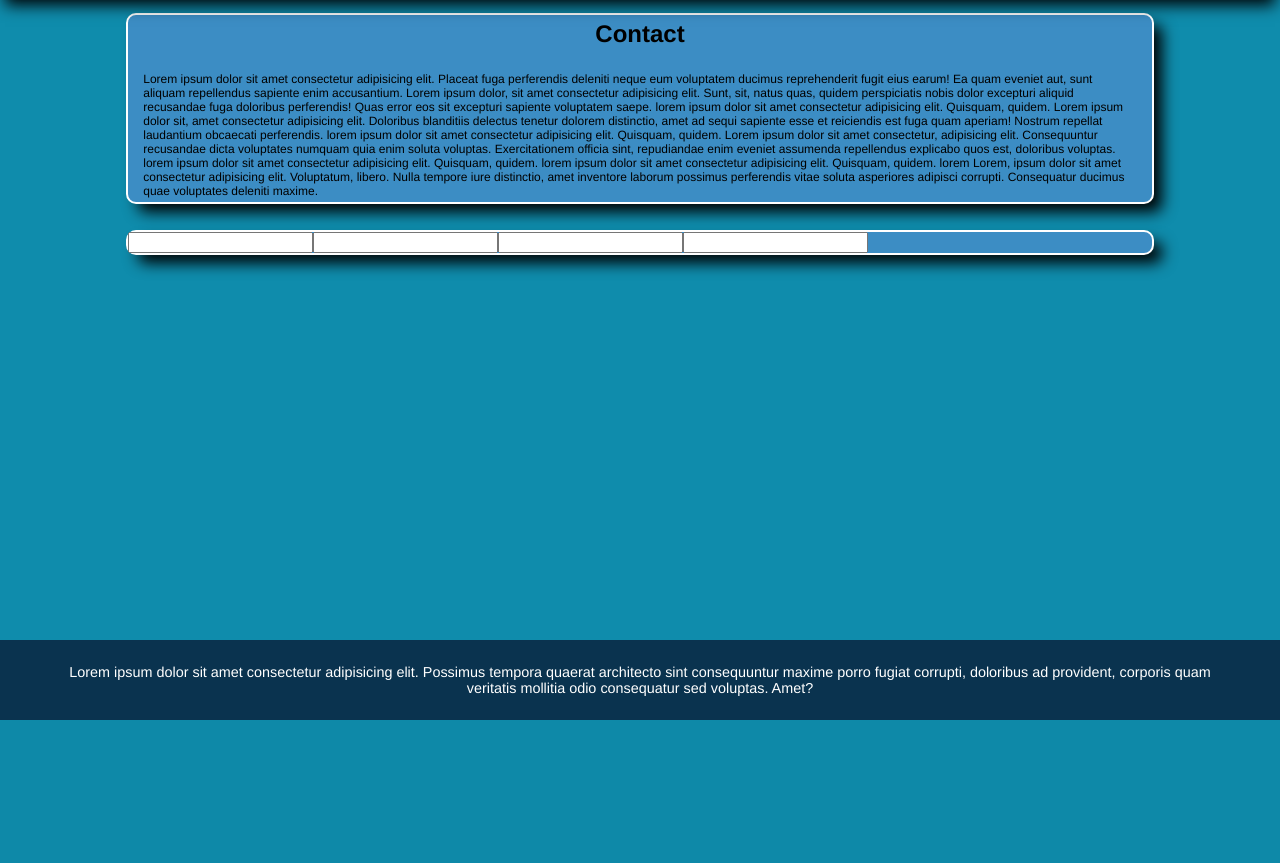
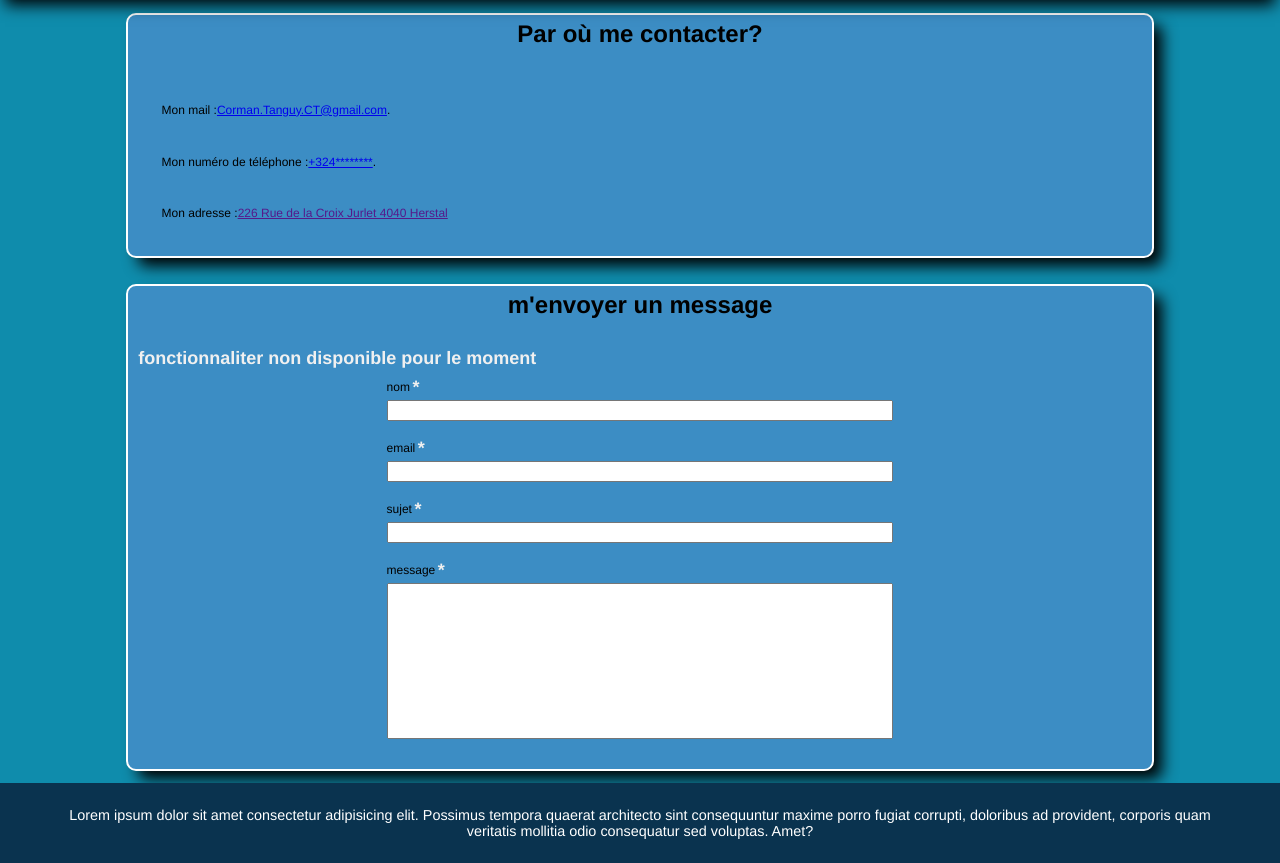
Before and after one commit to TanguyC0/portfolio, a PHP site: page /index.php?link=contact in a window 1280 px wide. Shown: the part 80-943 px from the top of the page. Before the commit the page ends 800 px from the top, so only its background shows below. Run offline with PHP 8.4, Linux system fonts and the light colour scheme.

Commit message:
update and complete contact page

```diff
--- a/style/main.css
+++ b/style/main.css
@@ -75,6 +75,16 @@ section.main
     color: #f0f0f0;
 }
 
+mark
+{
+    background-color: transparent;
+    color: #f0f0f0;
+    padding: 0.5%;
+    border-radius: 5px;
+    font-size: 1.5em;
+    font-weight: bold;
+}
+
 /* --------------------------------- footer --------------------------------- */
 footer
 {
--- a/style/mono.css
+++ b/style/mono.css
@@ -131,3 +131,30 @@ img.profil
     display: flex;
     max-width: 25%;
 }
+
+form
+{
+    display: flex;
+    flex-direction: column;
+    width: 100%;
+    min-width: 49%;
+    width: 50%;
+    margin: auto;
+
+    /* justify-content: flex-start; */
+}
+
+textarea
+{
+    resize: none;
+}
+
+label
+{
+    display: flex;
+    font-size: 1em;
+    margin-top: auto;
+    align-content: space-around;
+    flex-direction: row;
+    align-items: center;
+}
--- a/template/pages/contact.php
+++ b/template/pages/contact.php
@@ -1,6 +1,8 @@
 <?php
     $title = "contact";
     $specificCSS = '<link rel="stylesheet" href="./style/mono.css">';
+    $mail = "Corman.Tanguy.CT@gmail.com";
+    $phone = "+324********";
 ?>
 
 <?php
@@ -11,28 +13,27 @@
 <section class="mono">
     <article>
         <div>
-            <h1>Contact</h1>
-            <p>
-            Lorem ipsum dolor sit amet consectetur adipisicing elit. Placeat fuga perferendis deleniti neque eum voluptatem ducimus reprehenderit fugit eius earum! Ea quam eveniet aut, sunt aliquam repellendus sapiente enim accusantium.
-            Lorem ipsum dolor, sit amet consectetur adipisicing elit. Sunt, sit, natus quas, quidem perspiciatis nobis dolor excepturi aliquid recusandae fuga doloribus perferendis! Quas error eos sit excepturi sapiente voluptatem saepe.
-            lorem ipsum dolor sit amet consectetur adipisicing elit. Quisquam, quidem.
-            Lorem ipsum dolor sit, amet consectetur adipisicing elit. Doloribus blanditiis delectus tenetur dolorem distinctio, amet ad sequi sapiente esse et reiciendis est fuga quam aperiam! Nostrum repellat laudantium obcaecati perferendis.
-            lorem ipsum dolor sit amet consectetur adipisicing elit. Quisquam, quidem.
-            Lorem ipsum dolor sit amet consectetur, adipisicing elit. Consequuntur recusandae dicta voluptates numquam quia enim soluta voluptas. Exercitationem officia sint, repudiandae enim eveniet assumenda repellendus explicabo quos est, doloribus voluptas.
-            lorem ipsum dolor sit amet consectetur adipisicing elit. Quisquam, quidem.
-            lorem ipsum dolor sit amet consectetur adipisicing elit. Quisquam, quidem.
-            lorem
-            Lorem, ipsum dolor sit amet consectetur adipisicing elit. Voluptatum, libero. Nulla tempore iure distinctio, amet inventore laborum possimus perferendis vitae soluta asperiores adipisci corrupti. Consequatur ducimus quae voluptates deleniti maxime.
-
-            </p>
+            <h1>Par où me contacter?</h1>
+            <ul class="mono">
+                <li class="mono"><p>Mon mail : <a href="mailto:<?= $mail; ?>"><?= $mail; ?></a>.</p></li>
+                <li class="mono"><p>Mon numéro de téléphone : <a href="tel:<?= $phone; ?>"><?= $phone; ?></a>.</p></li>
+                <li class="mono"><p>Mon adresse : <a href="">226 Rue de la Croix Jurlet 4040 Herstal</a></p></li>
+            </ul>
         </div>
     </article>
 </section>
 <section class="mono">
     <article>
-        <form action="" method="post">
-            <input type="text"><input type="text"><input type="text"><input type="text">
-        </form>
+        <div>
+            <h1>m'envoyer un message</h1>
+            <mark>fonctionnaliter non disponible pour le moment</mark>
+            <form action="" method="post">
+                <label for="name">nom <mark>*</mark></label> <input type="text" name="name" id="name" required><br>
+                <label for="email">email <mark>*</mark></label> <input type="email" name="email" id="email" required><br>
+                <label for="sujet">sujet <mark>*</mark></label> <input type="text" name="sujet" id="sujet" required><br>
+                <label for="message">message <mark>*</mark></label> <textarea name="message" id="message" rows="10" required></textarea><br>
+            </form>
+        <div>
     </article>
 </section>
 
```
Also changed, not shown: CHANGELOG.md.
